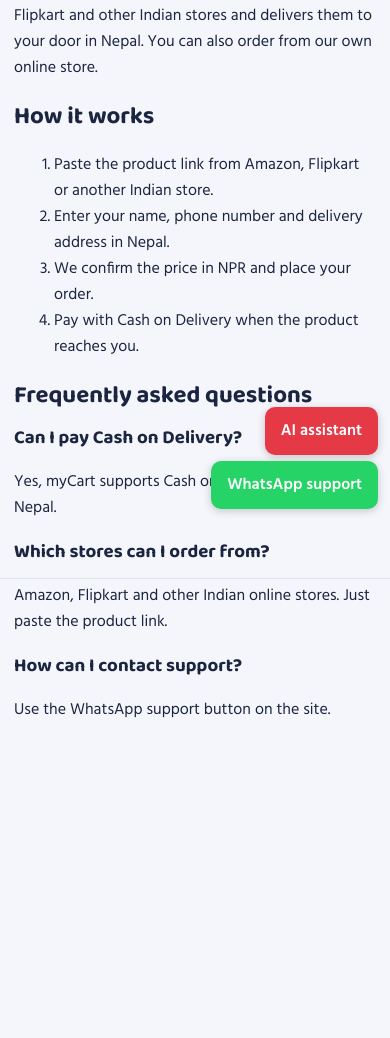
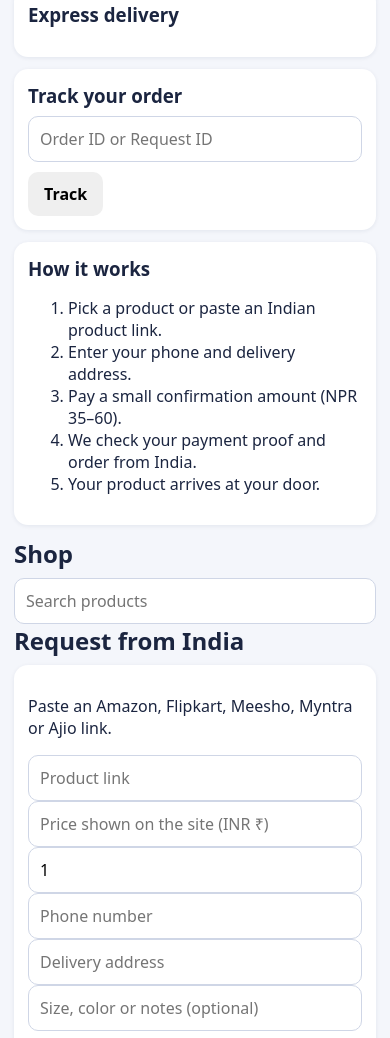
Before and after one commit to raju2580-6/My-cart, a plain HTML site: page index.html in a window 390 px wide. Shown: the part 265-1303 px from the top of the page. Before the commit the page ends 1098 px from the top, so only its background shows below. Drawn offline with nearby package versions, Linux system fonts and the light colour scheme.

Commit message:
Refactor index.html for improved layout and content
Removed old meta tags and content, updated structure and added new sections for better user experience.

```diff
--- a/index.html
+++ b/index.html
@@ -1,61 +1,61 @@
 <!DOCTYPE html>
-<html lang="en"><head><meta charset="utf-8">
+<html lang="en">
+<head>
+<meta charset="utf-8">
 <meta name="viewport" content="width=device-width,initial-scale=1,viewport-fit=cover">
 <title>myCart – Buy from Amazon & Flipkart in Nepal</title>
-<meta name="google-site-verification" content="uiB8PUrsCRJbd91vvSUp355ybiBAIbwwwq1TvTZBESA" />
 <meta name="description" content="Paste any Amazon, Flipkart or Indian store link. myCart buys it and delivers it to your door in Nepal. Cash on Delivery.">
+<meta name="theme-color" content="#10264a">
+<meta name="robots" content="index, follow">
 <link rel="canonical" href="https://my-cart-tan-beta.vercel.app/">
 <meta property="og:type" content="website">
 <meta property="og:site_name" content="myCart">
 <meta property="og:title" content="myCart – Buy from Amazon & Flipkart in Nepal">
 <meta property="og:description" content="Indian products delivered to your door in Nepal. Cash on Delivery.">
 <meta property="og:url" content="https://my-cart-tan-beta.vercel.app/">
-<meta property="og:image" content="https://my-cart-tan-beta.vercel.app/og-image.png">
-<meta name="twitter:card" content="summary_large_image">
-<meta name="application-name" content="myCart">
-<meta name="theme-color" content="#10264a">
-<link rel="manifest" href="/manifest.webmanifest">
-<link rel="icon" href="/icon-192.png">
-<link rel="apple-touch-icon" href="/icon-192.png">
-<link href="https://fonts.googleapis.com/css2?family=Baloo+2:wght@500;700;800&family=Hind:wght@400;500;600&display=swap" rel="stylesheet">
-<link rel="stylesheet" href="/style.css">
-<script type="application/ld+json">
-{"@context":"https://schema.org","@graph":[
-{"@type":"WebSite","name":"myCart","url":"https://my-cart-tan-beta.vercel.app/"},
-{"@type":"Organization","name":"myCart","url":"https://my-cart-tan-beta.vercel.app/","areaServed":"NP"}
-]}
-</script>
-</head><body>
-<header><a class="logo" href="#home">my<b>Cart</b></a><span id="hdr"></span></header>
-<div class="sale" id="sale"></div>
-<main id="app">
-  <h1>Buy from Amazon &amp; Flipkart in Nepal – Cash on Delivery</h1>
-  <p>myCart helps you buy products from Amazon, Flipkart and other Indian stores and delivers them to your door in Nepal. You can also order from our own online store.</p>
-  <h2>How it works</h2>
-  <ol>
-    <li>Paste the product link from Amazon, Flipkart or another Indian store.</li>
-    <li>Enter your name, phone number and delivery address in Nepal.</li>
-    <li>We confirm the price in NPR and place your order.</li>
-    <li>Pay with Cash on Delivery when the product reaches you.</li>
-  </ol>
-  <h2>Frequently asked questions</h2>
-  <h3>Can I pay Cash on Delivery?</h3>
-  <p>Yes, myCart supports Cash on Delivery for orders in Nepal.</p>
-  <h3>Which stores can I order from?</h3>
-  <p>Amazon, Flipkart and other Indian online stores. Just paste the product link.</p>
-  <h3>How can I contact support?</h3>
-  <p>Use the WhatsApp support button on the site.</p>
+<link rel="stylesheet" href="style.css">
+</head>
+<body>
+<header><a class="logo" href="#home">my<span>Cart</span></a><button id="auth">Sign in</button></header>
+
+<main>
+<section id="home">
+  <div class="hero"><h1>Shop smart. Order easy.</h1><p>Indian products sourced and delivered to your door in Nepal.</p>
+    <div class="row"><a class="btn" href="#shop">Shop</a><a class="btn ghost" href="#request">Request from India</a></div></div>
+  <div class="card"><h3>Express delivery <span id="xstat" class="pill"></span></h3><p id="xtext"></p></div>
+  <div class="card"><h3>Track your order</h3><input id="hid" placeholder="Order ID or Request ID"><button id="hgo">Track</button></div>
+  <div class="card"><h3>How it works</h3>
+    <ol><li>Pick a product or paste an Indian product link.</li><li>Enter your phone and delivery address.</li><li>Pay a small confirmation amount (NPR 35–60).</li><li>We check your payment proof and order from India.</li><li>Your product arrives at your door.</li></ol></div>
+</section>
+
+<section id="shop"><h2>Shop</h2><input id="q" placeholder="Search products"><div id="grid" class="grid"></div></section>
+
+<section id="request"><h2>Request from India</h2>
+  <div class="card"><p>Paste an Amazon, Flipkart, Meesho, Myntra or Ajio link.</p>
+  <input id="rlink" placeholder="Product link">
+  <input id="rprice" type="number" inputmode="decimal" placeholder="Price shown on the site (INR ₹)">
+  <input id="rqty" type="number" inputmode="numeric" value="1" min="1" placeholder="Quantity">
+  <div id="est" class="est"></div>
+  <input id="rphone" type="tel" placeholder="Phone number">
+  <input id="raddr" placeholder="Delivery address">
+  <input id="rnote" placeholder="Size, color or notes (optional)">
+  <button id="rgo">Submit request</button><p id="rmsg"></p>
+  <p class="small">The estimate is not final. We confirm the price after checking your link.</p></div>
+</section>
+
+<section id="track"><h2>Track order</h2><div class="card">
+  <input id="tid" placeholder="Order ID or Request ID"><button id="tgo">Track</button><p id="tres"></p></div></section>
+
+<section id="orders"><h2>My orders</h2><div id="olist"></div></section>
+
+<section id="settings"><h2>Settings</h2><div class="card"><p id="sinfo">You are not signed in.</p>
+  <button id="sauth">Sign in with Google</button></div></section>
 </main>
-<nav class="bottom" id="bn"></nav>
-<div class="fab">
-  <div id="chat"><div id="msgs"><div class="m a">नमस्ते! Ask me about products, ordering or Cash on Delivery.</div></div>
-    <form onsubmit="return ask(event)"><input id="q" placeholder="Type your question" aria-label="Question" required><button class="red">Send</button></form></div>
-  <button class="red" onclick="chat.classList.toggle('open')">AI assistant</button>
-  <a class="btn wa" id="wa" target="_blank" rel="noopener">WhatsApp support</a>
-</div>
-<script src="https://cdn.jsdelivr.net/npm/@supabase/supabase-js@2.45.4/dist/umd/supabase.min.js"></script>
-<script>window.supabase||document.write('<script src="https://unpkg.com/@supabase/supabase-js@2.45.4/dist/umd/supabase.min.js"><\/script>')</script>
-<script>window.supabase||document.write('<script src="https://cdnjs.cloudflare.com/ajax/libs/supabase-js/2.45.4/umd/supabase.min.js"><\/script>')</script>
-<script src="/lang.js"></script>
-<script src="/app.js"></script>
-</body></html>
+
+<a class="wa" id="wa" target="_blank" rel="noopener">WhatsApp support</a>
+<nav><a href="#home">Home</a><a href="#shop">Shop</a><a href="#orders">Orders</a><a href="#track">Track</a><a href="#settings">Settings</a></nav>
+
+<script src="https://cdn.jsdelivr.net/npm/@supabase/supabase-js@2.45.4/dist/umd/supabase.js"></script>
+<script src="app.js"></script>
+</body>
+  </html>
```
